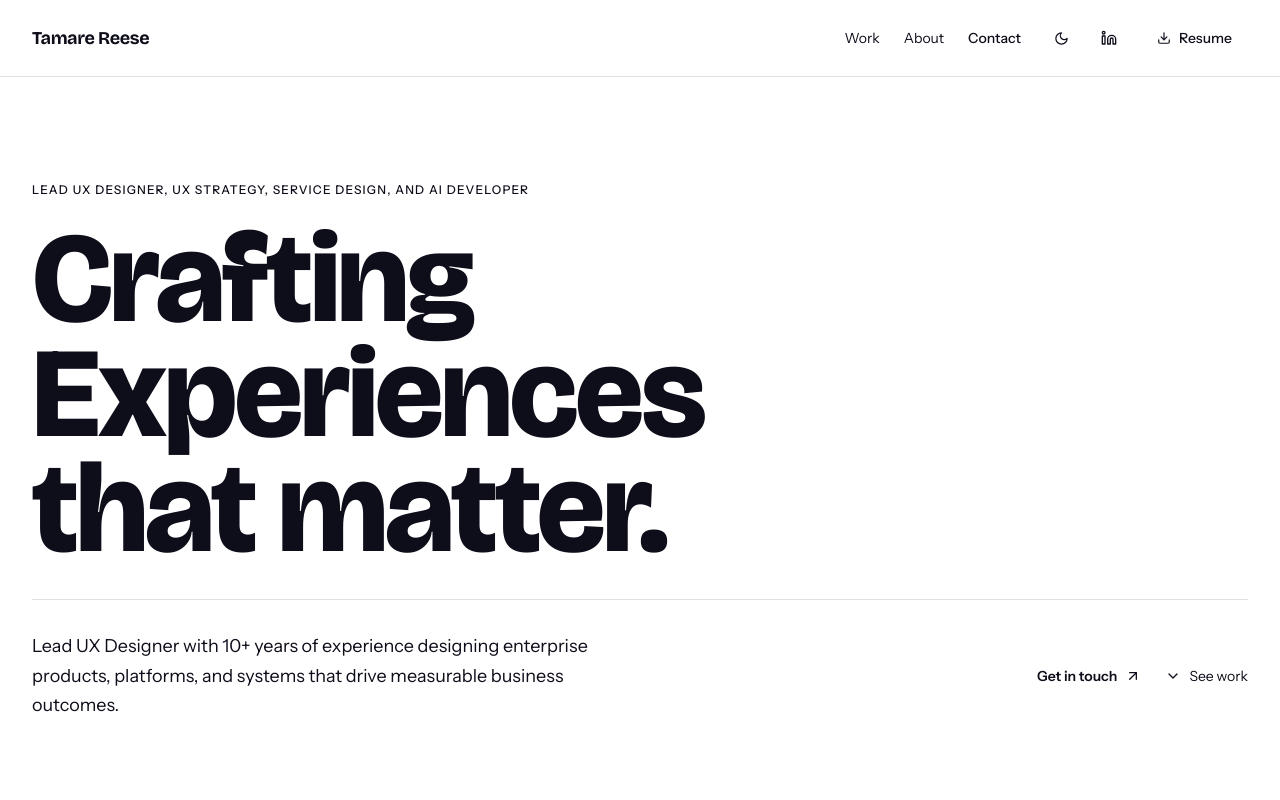
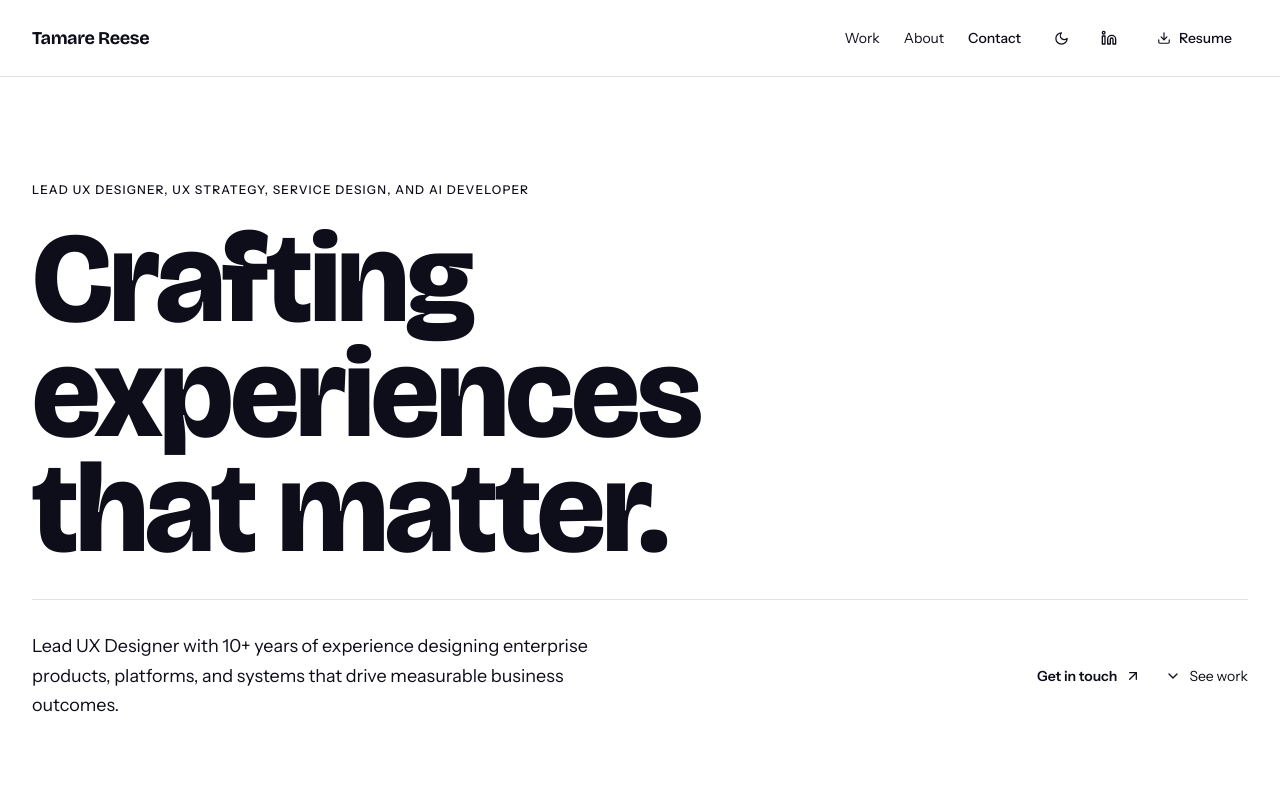
Before and after one commit to Blue-Hundred/2026-Portfolio-Website, a React (Vite) app: page / in a window 1280 px wide. Shown: the top 800 px of the page. Built offline with nearby package versions, Linux system fonts and the light colour scheme.

Commit message:
Lowercase hero experiences headline

```diff
--- a/src/app/App.tsx
+++ b/src/app/App.tsx
@@ -144,7 +144,7 @@ function Portfolio() {
           >
             Crafting
             <br />
-            <span className="text-primary">Experiences</span>
+            <span className="text-primary">experiences</span>
             <br />
             that matter.
           </h1>
```
